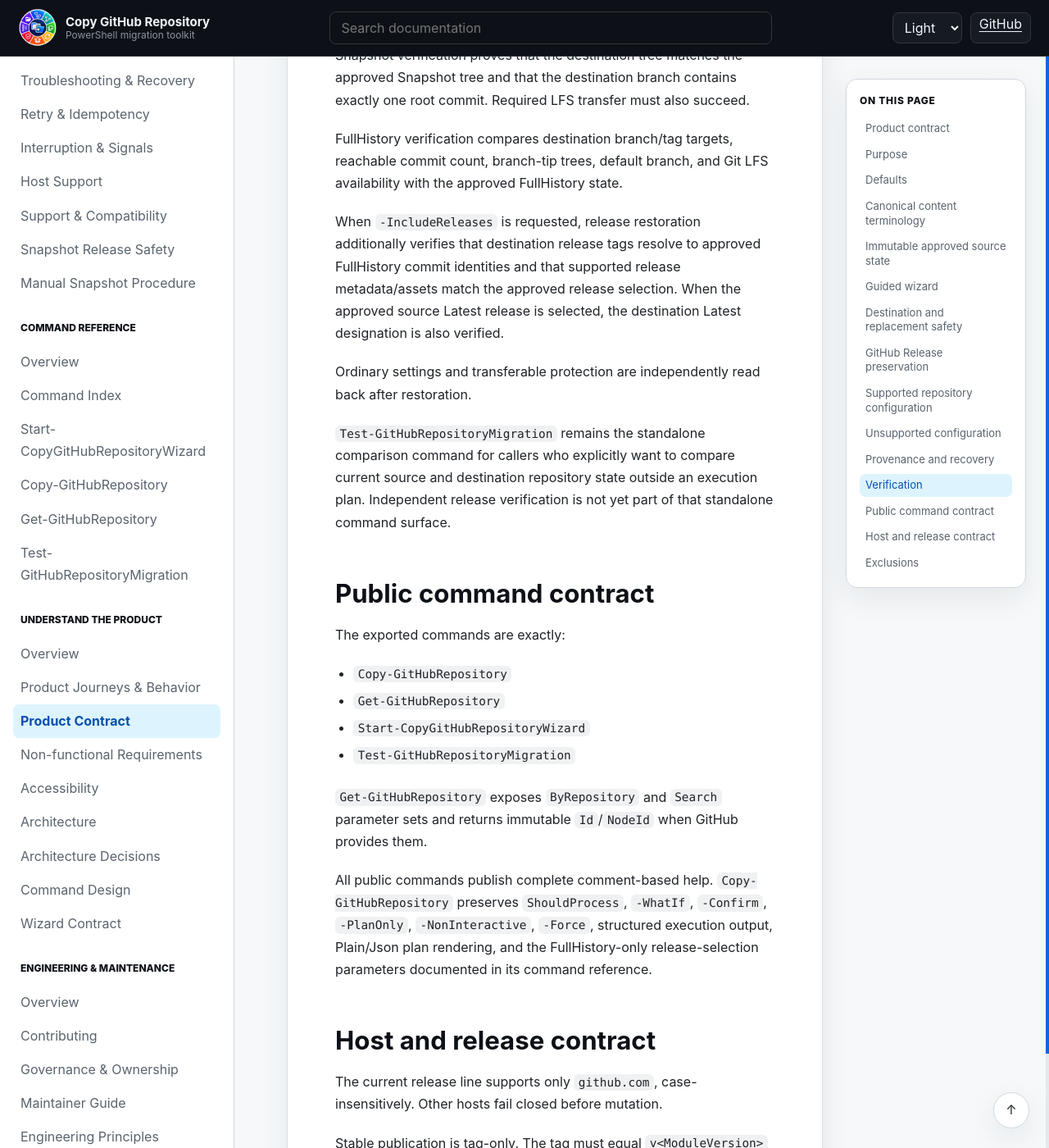
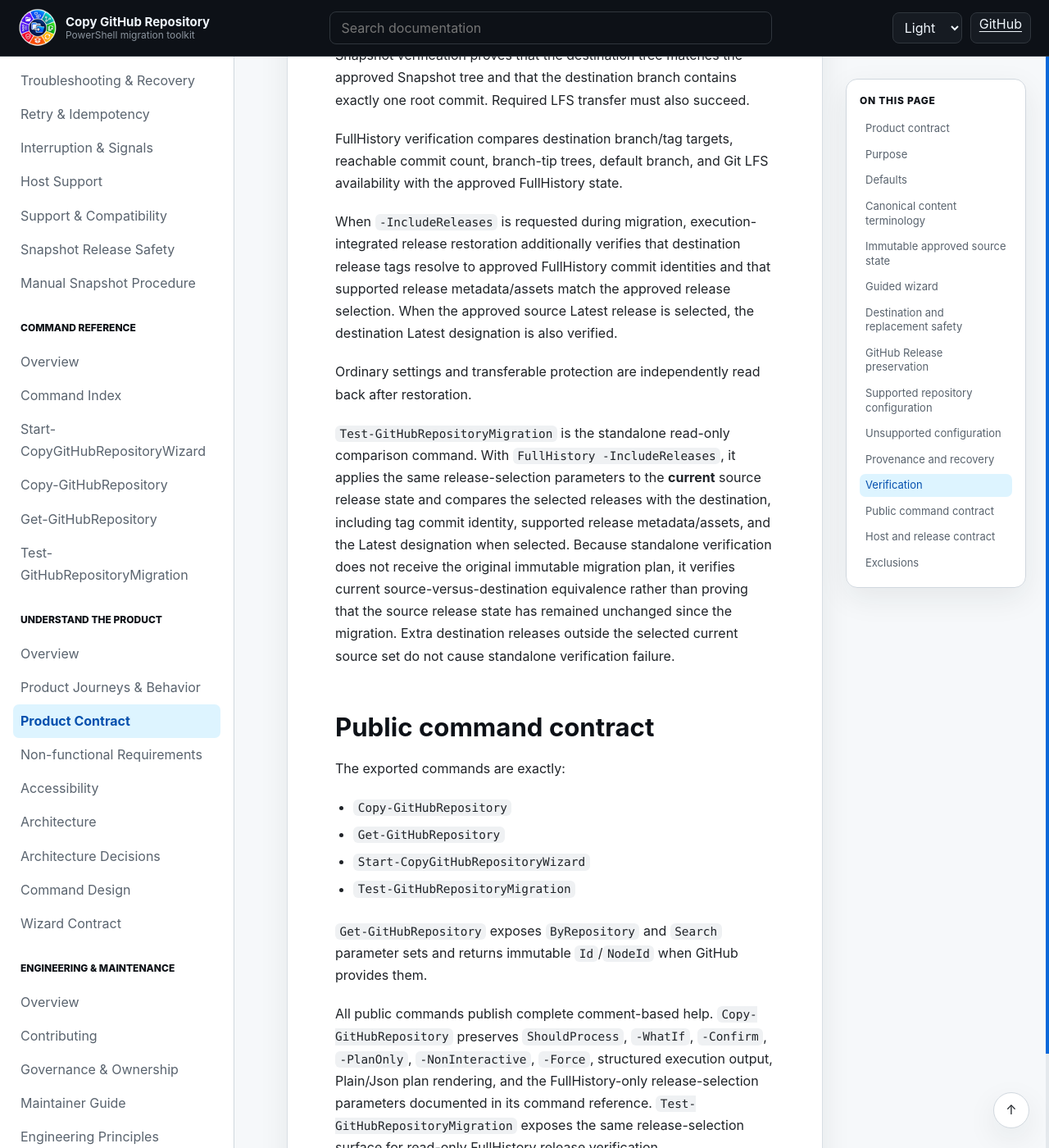
Before and after one commit to infoconex/copy-github-repo, a Jekyll site: the page built from docs/product/product-contract.md, in a window 1280 px wide and 1400 px high, scrolled down 8819 px. Shown: the whole window at 82% size. Built offline with Jekyll 4.4.1, drawn with Linux system fonts in a browser that asks for light colours.

Commit message:
Document standalone GitHub Release verification contract

```diff
--- a/docs/product/product-contract.md
+++ b/docs/product/product-contract.md
@@ -178,11 +178,11 @@ Snapshot verification proves that the destination tree matches the approved Snap
 
 FullHistory verification compares destination branch/tag targets, reachable commit count, branch-tip trees, default branch, and Git LFS availability with the approved FullHistory state.
 
-When `-IncludeReleases` is requested, release restoration additionally verifies that destination release tags resolve to approved FullHistory commit identities and that supported release metadata/assets match the approved release selection. When the approved source Latest release is selected, the destination Latest designation is also verified.
+When `-IncludeReleases` is requested during migration, execution-integrated release restoration additionally verifies that destination release tags resolve to approved FullHistory commit identities and that supported release metadata/assets match the approved release selection. When the approved source Latest release is selected, the destination Latest designation is also verified.
 
 Ordinary settings and transferable protection are independently read back after restoration.
 
-`Test-GitHubRepositoryMigration` remains the standalone comparison command for callers who explicitly want to compare current source and destination repository state outside an execution plan. Independent release verification is not yet part of that standalone command surface.
+`Test-GitHubRepositoryMigration` is the standalone read-only comparison command. With `FullHistory -IncludeReleases`, it applies the same release-selection parameters to the **current** source release state and compares the selected releases with the destination, including tag commit identity, supported release metadata/assets, and the Latest designation when selected. Because standalone verification does not receive the original immutable migration plan, it verifies current source-versus-destination equivalence rather than proving that the source release state has remained unchanged since the migration. Extra destination releases outside the selected current source set do not cause standalone verification failure.
 
 ## Public command contract
 
@@ -195,7 +195,7 @@ The exported commands are exactly:
 
 `Get-GitHubRepository` exposes `ByRepository` and `Search` parameter sets and returns immutable `Id`/`NodeId` when GitHub provides them.
 
-All public commands publish complete comment-based help. `Copy-GitHubRepository` preserves `ShouldProcess`, `-WhatIf`, `-Confirm`, `-PlanOnly`, `-NonInteractive`, `-Force`, structured execution output, Plain/Json plan rendering, and the FullHistory-only release-selection parameters documented in its command reference.
+All public commands publish complete comment-based help. `Copy-GitHubRepository` preserves `ShouldProcess`, `-WhatIf`, `-Confirm`, `-PlanOnly`, `-NonInteractive`, `-Force`, structured execution output, Plain/Json plan rendering, and the FullHistory-only release-selection parameters documented in its command reference. `Test-GitHubRepositoryMigration` exposes the same release-selection surface for read-only FullHistory release verification.
 
 ## Host and release contract
 
```
